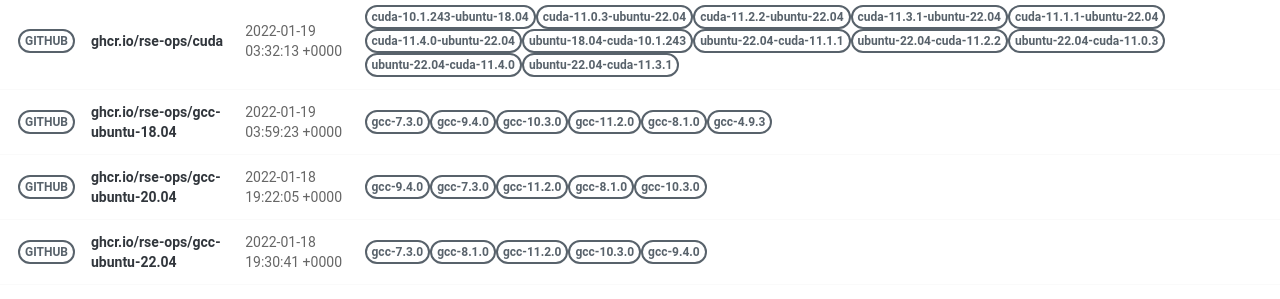
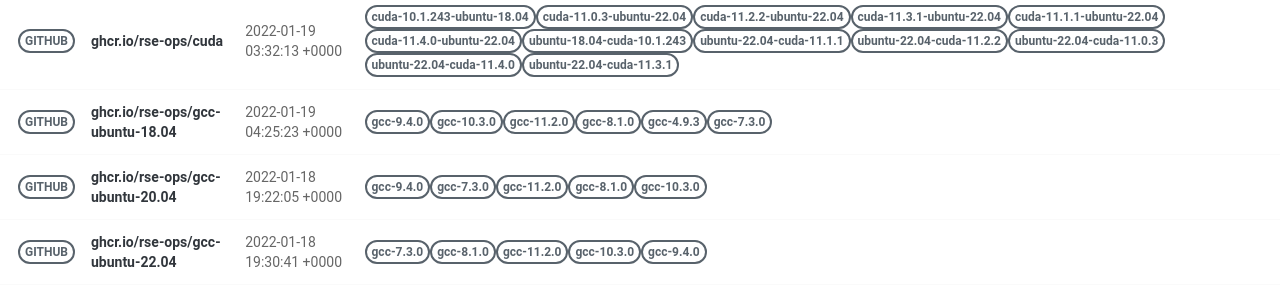
Before and after one commit to rse-ops/docker-images, a Jekyll site: the page built from pages/index.md, in a window 1280 px wide. Shown: the part 502-801 px from the top of the page. Built offline with Jekyll 4.4.1, drawn with Linux system fonts in a browser that asks for light colours; nearby versions of some CDN libraries.

Commit message:
Automated push to update library 2022-01-19

```diff
--- a/_library/ghcr.io-rse-ops-gcc-ubuntu-18.04.md
+++ b/_library/ghcr.io-rse-ops-gcc-ubuntu-18.04.md
@@ -1,14 +1,11 @@
 ---
 layout: container
 name: ghcr.io/rse-ops/gcc-ubuntu-18.04
-updated_at: 2022-01-19 03:59:23.858930
+updated_at: 2022-01-19 04:25:23.721141
 
 
 container_url: https://github.com/orgs/rse-ops/packages/container/package/gcc-ubuntu-18.04
 versions:
- - tag: gcc-7.3.0
-   dockerfile: https://github.com/rse-ops/docker-images/blob/main/ubuntu/gcc/Dockerfile
-   manifest: https://crane.ggcr.dev/manifest/ghcr.io/rse-ops/gcc-ubuntu-18.04:gcc-7.3.0
  - tag: gcc-9.4.0
    dockerfile: https://github.com/rse-ops/docker-images/blob/main/ubuntu/gcc/Dockerfile
    manifest: https://crane.ggcr.dev/manifest/ghcr.io/rse-ops/gcc-ubuntu-18.04:gcc-9.4.0
```
Also changed, not shown: other parts of _library/ghcr.io-rse-ops-gcc-ubuntu-18.04.md (+3 -0 lines).
